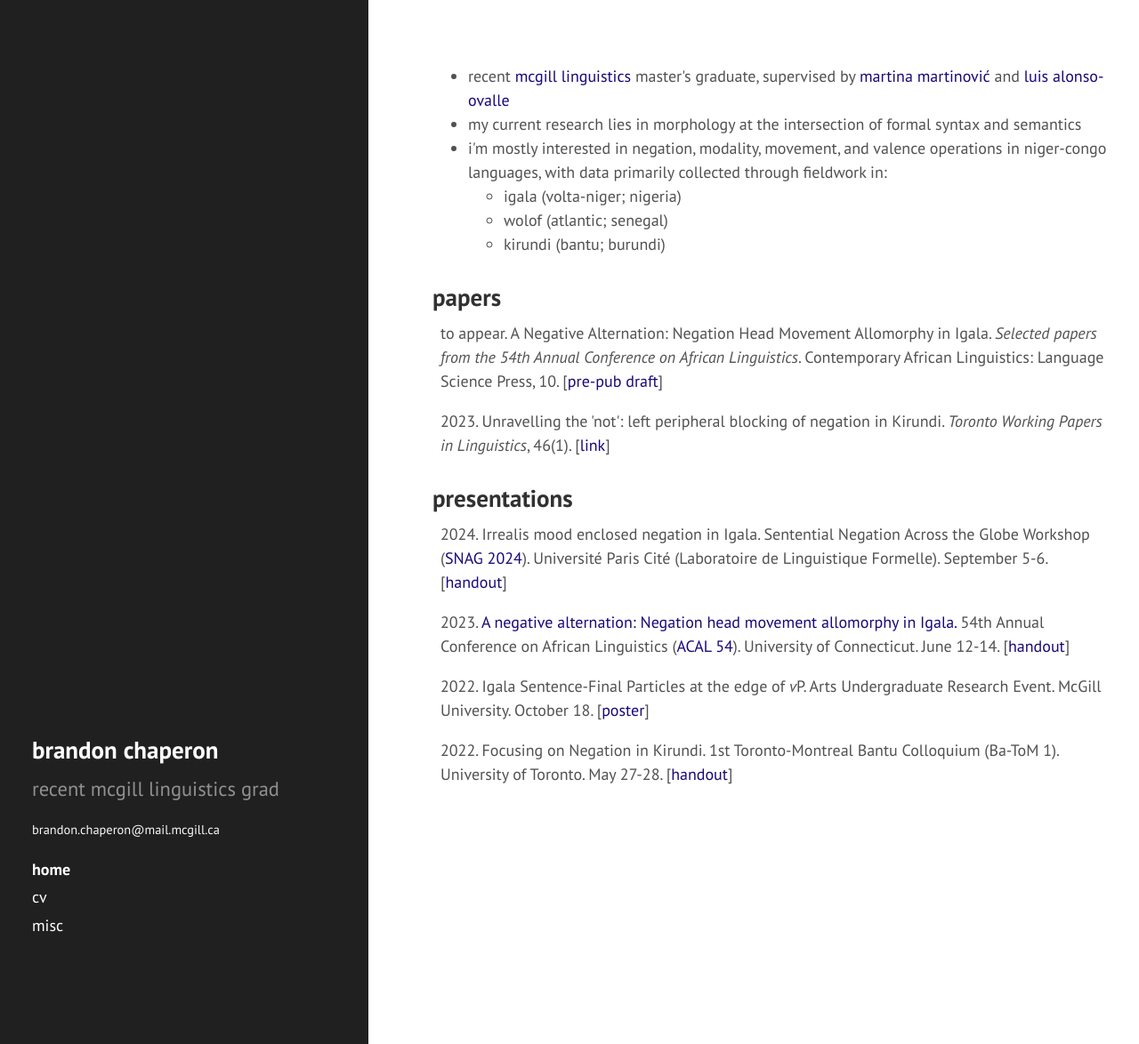
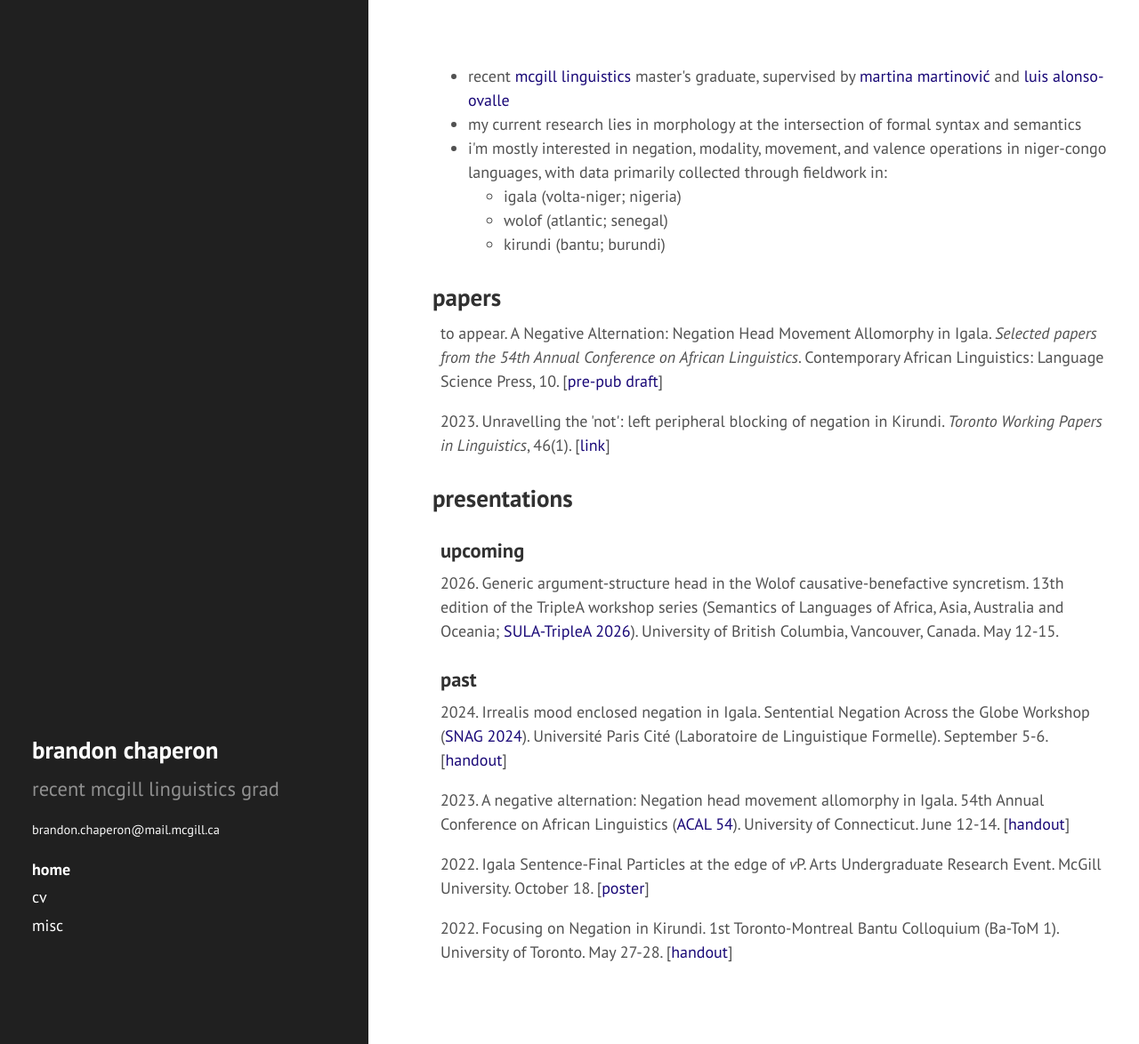
Before and after one commit to bchaper0n/bchaper0n.github.io, a Jekyll site: the page built from index.html, in a window 1280 px wide and 1174 px high. Shown: the whole window at 89% size. Built offline with Jekyll 4.4.1, drawn with Linux system fonts in a browser that asks for light colours; comment, search, counter and statistics services are not loaded.

Commit message:
added triplea pres

```diff
--- a/index.html
+++ b/index.html
@@ -23,18 +23,18 @@ title: home
 
 <h2 style="margin-top: 30px;">presentations</h2>
 <div style="margin-left: 0.5em;">
-<!-- <h3>upcoming</h3> -->
+<h3>upcoming</h3>
 
 
-
+<p>2026. Generic argument-structure head in the Wolof causative-benefactive syncretism. 13th edition of the TripleA workshop series (Semantics of Languages of Africa, Asia, Australia and Oceania; <a href="https://blogs.ubc.ca/sulatriplea/">SULA-TripleA 2026</a>). University of British Columbia, Vancouver, Canada. May 12-15.</p>
 
 <!-- <p>2024. TBD. <a href="https://acal55.mull-lab.org/">55th Annual Conference on African Linguistics (ACAL)</a>. McGill University. May 2-4.</p> -->
 
-<!-- <h3>past</h3> -->
+<h3>past</h3>
 
 <p>2024. Irrealis mood enclosed negation in Igala. Sentential Negation Across the Globe Workshop (<a href="https://parissnag.com/conf">SNAG 2024</a>). Université Paris Cité (Laboratoire de Linguistique Formelle). September 5-6. [<a href="https://parissnag.com/conf/program/chaperon">handout</a>]</p>
 
-<p>2023. <a href="/docs/ACAL_54___Igala_Negation_handout.pdf">A negative alternation: Negation head movement allomorphy in Igala.</a> 54th Annual Conference on African Linguistics (<a href="https://uconnuecs.cventevents.com/event/aef2d257-6a6a-41b5-b83d-2c6efc60aac5/summary">ACAL 54</a>). University of Connecticut. June 12-14. [<a href="./docs/handouts/chaperon_ACAL54_Igala_Negation-handout.pdf">handout</a>]</p>
+<p>2023. A negative alternation: Negation head movement allomorphy in Igala. 54th Annual Conference on African Linguistics (<a href="https://uconnuecs.cventevents.com/event/aef2d257-6a6a-41b5-b83d-2c6efc60aac5/summary">ACAL 54</a>). University of Connecticut. June 12-14. [<a href="./docs/handouts/chaperon_ACAL54_Igala_Negation-handout.pdf">handout</a>]</p>
 
 <p>2022. Igala Sentence-Final Particles at the edge of <em>v</em>P. Arts Undergraduate Research Event. McGill University. October 18. [<a href="https://www.mcgill.ca/arts-internships/files/arts-internships/brandon_chaperon.pdf">poster</a>]</p>
 
```
Also changed, not shown: 2 other files.
